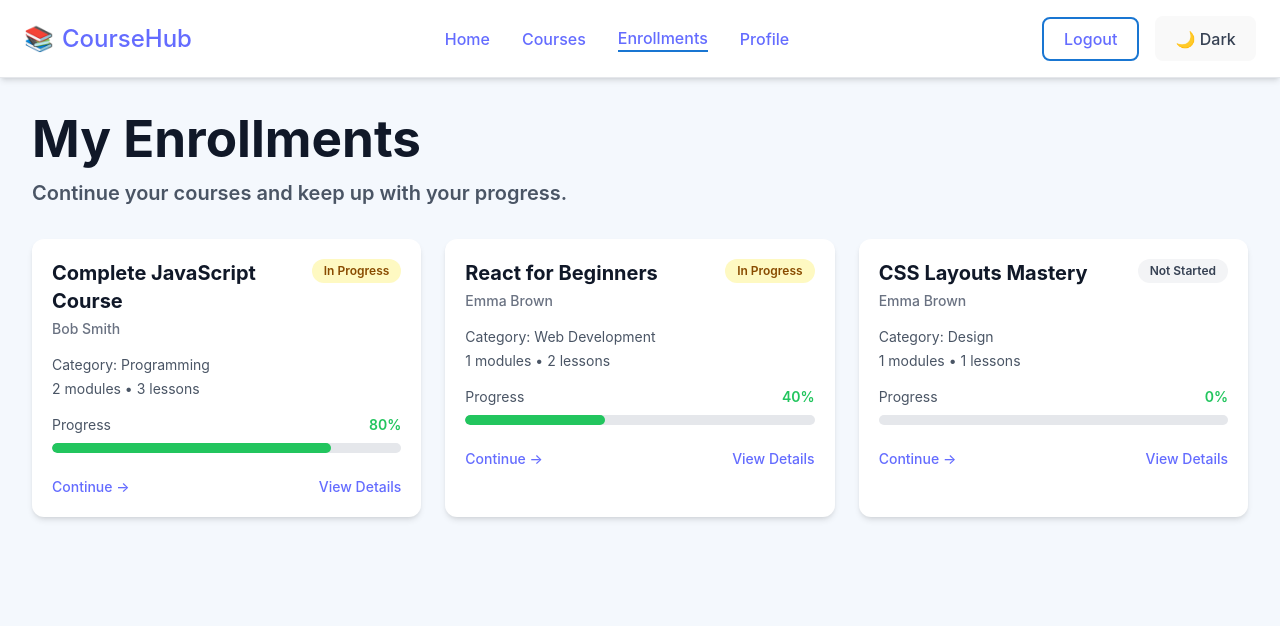
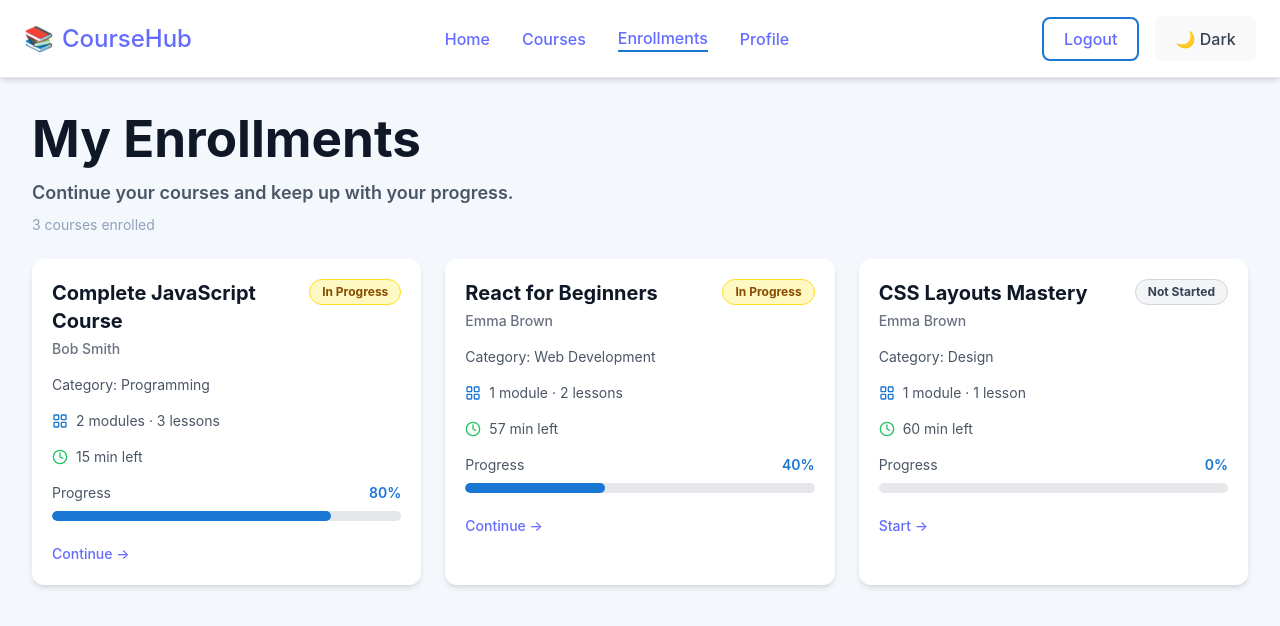
Before and after one commit to leaouslati/course-tutorialmanagementsystem, a React (Vite) app: page /enrollments in a window 1280 px wide. Shown: the top 626 px of the page. Built offline with nearby package versions, Linux system fonts and the light colour scheme; the HTML template or start-up script is replaced by a standard one.

Commit message:
Added course progress to enrollments

```diff
--- a/src/pages/Enrollments.jsx
+++ b/src/pages/Enrollments.jsx
@@ -1,7 +1,7 @@
-import React from "react";
 import { Link } from "react-router-dom";
 import Navbar from "../components/Navbar.jsx";
 import { courses, users, modules } from "../data/mockdata.js";
+import { LayoutGrid, Clock } from "lucide-react";
 
 function Enrollments() {
   const currentUser = users[0];
@@ -16,32 +16,33 @@ function Enrollments() {
   const countLessons = (course) => {
     if (!Array.isArray(course.modules)) return 0;
 
-    const matchedModules = modules.filter((module) =>
-      course.modules.includes(module.id)
-    );
-
-    return matchedModules.reduce(
-      (total, module) =>
-        total + (Array.isArray(module.lessons) ? module.lessons.length : 0),
-      0
-    );
+    return modules
+      .filter((m) => course.modules.includes(m.id))
+      .reduce(
+        (total, m) => total + (Array.isArray(m.lessons) ? m.lessons.length : 0),
+        0
+      );
   };
 
-  const computeProgress = (course) => {
-    if (!currentUser?.progress) return 0;
-    return currentUser.progress[course.id] ?? 0;
-  };
+  const computeProgress = (course) => currentUser?.progress?.[course.id] ?? 0;
 
   const getStatus = (progress) => {
-    if (progress === 100) return "Completed";
-    if (progress > 0) return "In Progress";
-    return "Not Started";
-  };
+    if (progress === 100)
+      return {
+        label: "Completed",
+        cls: "bg-green-100 text-green-800 border border-green-300 font-bold",
+      };
 
-  const getStatusClasses = (progress) => {
-    if (progress === 100) return "bg-green-100 text-green-800";
-    if (progress > 0) return "bg-yellow-100 text-yellow-800";
-    return "bg-gray-100 text-gray-700";
+    if (progress > 0)
+      return {
+        label: "In Progress",
+        cls: "bg-yellow-100 text-yellow-800 border border-yellow-300 font-bold",
+      };
+
+    return {
+      label: "Not Started",
+      cls: "bg-gray-100 text-gray-700 border border-gray-300 font-bold",
+    };
   };
 
   return (
@@ -52,8 +53,14 @@ function Enrollments() {
         <h1 className="text-4xl font-bold text-gray-900 mb-3 text-left">
           My Enrollments
         </h1>
-        <p className="text-xl text-gray-600 mb-8 text-left font-semibold">
+
+        <p className="text-lg text-gray-600 mb-2 text-left font-semibold">
           Continue your courses and keep up with your progress.
+        </p>
+
+        <p className="text-sm text-slate-400 mb-6">
+          {enrolledCourses.length}{" "}
+          {enrolledCourses.length === 1 ? "course" : "courses"} enrolled
         </p>
 
         {enrolledCourses.length === 0 ? (
@@ -61,13 +68,22 @@ function Enrollments() {
             <h2 className="text-2xl font-semibold text-gray-900 mb-3">
               No Enrollments Yet
             </h2>
+
             <p className="text-gray-600 mb-5">
-              You are not enrolled in any courses yet. Start exploring courses and begin learning.
+              You are not enrolled in any courses yet. Start exploring courses
+              and begin learning.
             </p>
+
             <Link
               to="/courses"
               className="inline-block py-2 px-6 rounded-lg text-white font-semibold shadow transition-colors duration-300 hover:shadow-lg"
               style={{ backgroundColor: "#1976D2" }}
+              onMouseEnter={(e) =>
+                (e.currentTarget.style.backgroundColor = "#1565C0")
+              }
+              onMouseLeave={(e) =>
+                (e.currentTarget.style.backgroundColor = "#1976D2")
+              }
             >
               Browse Courses
             </Link>
@@ -78,12 +94,23 @@ function Enrollments() {
               const progress = computeProgress(course);
               const lessons = countLessons(course);
               const status = getStatus(progress);
+              const remaining = Math.round(
+                course.duration * (1 - progress / 100)
+              );
+              const barColor = progress === 100 ? "#22C55E" : "#1976D2";
+              const actionLabel =
+                progress === 100
+                  ? "Review"
+                  : progress > 0
+                  ? "Continue"
+                  : "Start";
 
               return (
                 <div
                   key={course.id}
-                  className="bg-white rounded-xl shadow-md hover:shadow-lg transition-all duration-300 p-5 flex flex-col gap-4"
+                  className="bg-white rounded-xl shadow-md hover:shadow-2xl hover:-translate-y-1 transition-shadow duration-300 p-5 flex flex-col gap-4"
                 >
+                  {/* Instructor */}
                   <div className="flex items-start justify-between gap-3">
                     <div>
                       <h2 className="text-xl font-bold text-gray-900 mb-1">
@@ -95,48 +122,64 @@ function Enrollments() {
                     </div>
 
                     <span
-                      className={`text-xs px-3 py-1 rounded-full font-semibold whitespace-nowrap ${getStatusClasses(
-                        progress
-                      )}`}
+                      className={`text-xs px-3 py-1 rounded-full whitespace-nowrap ${status.cls}`}
                     >
-                      {status}
+                      {status.label}
                     </span>
                   </div>
 
-                  <div className="text-sm text-gray-600 space-y-1">
-                    <p>Category: {course.category || "General"}</p>
-                    <p>
-                      {Array.isArray(course.modules) ? course.modules.length : 0} modules •{" "}
-                      {lessons} lessons
-                    </p>
+                  {/* Category */}
+                  <p className="text-sm text-gray-600">
+                    Category: {course.category || "General"}
+                  </p>
+
+                  {/* Modules & Lessons */}
+                  <div className="flex items-center gap-2 text-sm text-gray-600">
+                    <LayoutGrid className="w-4 h-4 text-[#1976D2] flex-shrink-0" />
+                    <span>
+                      {(() => {
+                        const m = Array.isArray(course.modules)
+                          ? course.modules.length
+                          : 0;
+                        return `${m} ${m === 1 ? "module" : "modules"}`;
+                      })()}{" "}
+                      · {lessons} {lessons === 1 ? "lesson" : "lessons"}
+                    </span>
                   </div>
 
+                  {/* Time */}
+                  <div className="flex items-center gap-2 text-sm text-gray-600">
+                    <Clock className="w-4 h-4 text-[#22C55E] flex-shrink-0" />
+                    <span>{remaining} min left</span>
+                  </div>
+
+                  {/* Progress bar */}
                   <div>
                     <div className="flex items-center justify-between text-sm text-gray-600 mb-2">
                       <span>Progress</span>
-                      <span className="font-semibold text-[#22C55E]">{progress}%</span>
+                      <span className="font-semibold" style={{ color: barColor }}>
+                        {progress}%
+                      </span>
                     </div>
+
                     <div className="h-2.5 w-full rounded-full bg-gray-200 overflow-hidden">
                       <div
-                        className="h-full rounded-full bg-[#22C55E]"
-                        style={{ width: `${progress}%` }}
+                        className="h-full rounded-full transition-all duration-700"
+                        style={{
+                          width: `${progress}%`,
+                          backgroundColor: barColor,
+                        }}
                       />
                     </div>
                   </div>
 
-                  <div className="pt-2 flex items-center justify-between gap-3">
+                  {/* Continue */}
+                  <div className="pt-1">
                     <Link
-                      to="/courses"
-                      className="inline-flex items-center gap-2 text-sm font-semibold text-[#0D47A1] hover:text-[#1976D2] transition"
-                    >
-                      Continue →
-                    </Link>
-
-                    <Link
-                      to="/courses"
+                      to={`/courses/${course.id}`}
                       className="text-sm font-semibold text-[#0D47A1] hover:text-[#1976D2] transition"
                     >
-                      View Details
+                      {actionLabel} →
                     </Link>
                   </div>
                 </div>
@@ -149,4 +192,4 @@ function Enrollments() {
   );
 }
 
-export default Enrollments; //nanas da GOAT
+export default Enrollments;
```
